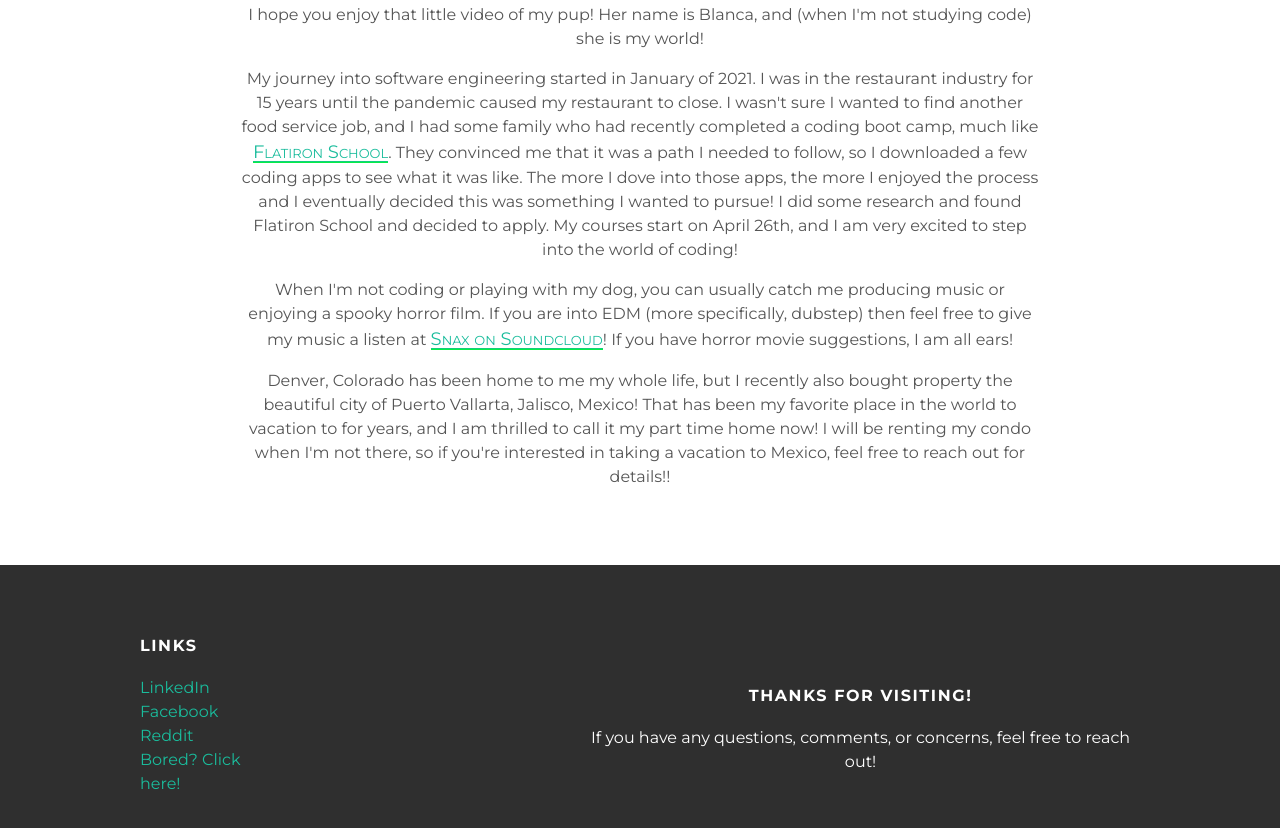
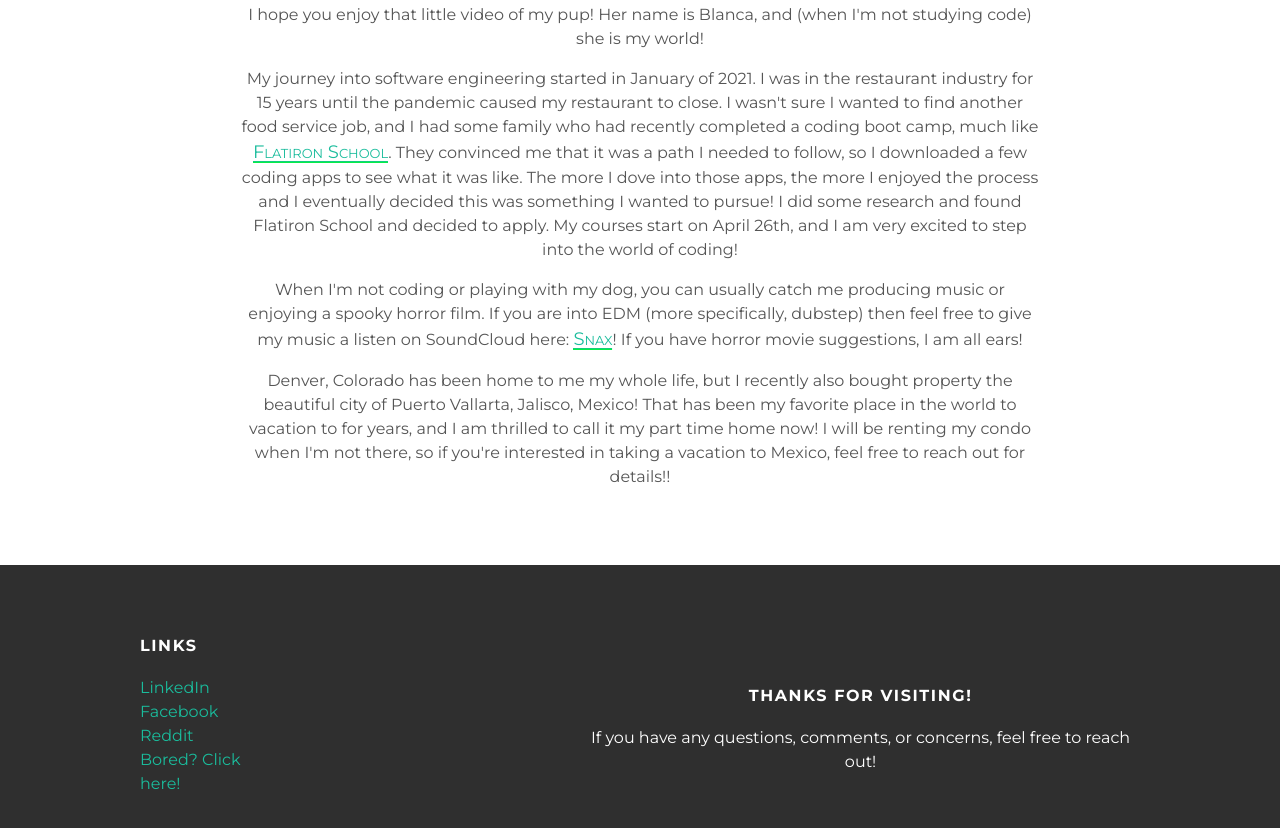
Before and after one commit to TonyRosh/fixed-page, a plain HTML site: page about.html in a window 1280 px wide. Shown: the part 859-1687 px from the top of the page. Drawn offline with Linux system fonts and the light colour scheme.

Commit message:
fixed about me

```diff
--- a/about.html
+++ b/about.html
@@ -27,7 +27,7 @@
           <div class="about-content">
             <p>I hope you enjoy that little video of my pup! Her name is Blanca, and (when I'm not studying code) she is my world!</p>
             <p>My journey into software engineering started in January of 2021. I was in the restaurant industry for 15 years until the pandemic caused my restaurant to close. I wasn't sure I wanted to find another food service job, and I had some family who had recently completed a coding boot camp, much like <a href="https://flatironschool.com/welcome-to-flatiron-school/?utm_source=Google&utm_medium=ppc&utm_campaign=1783325438&utm_content=75897432663&utm_term=flatiron%20scholarship&uqaid=488305145646&EAIaIQobChMI6L-kvb_-7wIVQ_HACh1wrgyUEAAYASAAEgIgz_D_BwE&gclid=EAIaIQobChMI6L-kvb_-7wIVQ_HACh1wrgyUEAAYASAAEgIgz_D_BwE" target="_blank" rel="noopener noreferrer">Flatiron School</a>. They convinced me that it was a path I needed to follow, so I downloaded a few coding apps to see what it was like. The more I dove into those apps, the more I enjoyed the process and I eventually decided this was something I wanted to pursue! I did some research and found Flatiron School and decided to apply. My courses start on April 26th, and I am very excited to step into the world of coding!</p>
-            <p>When I'm not coding or playing with my dog, you can usually catch me producing music or enjoying a spooky horror film. If you are into EDM (more specifically, dubstep) then feel free to give my music a listen at <a href="https://soundcloud.com/musicpizzasnax" target="_blank" rel="noopener noreferrer">Snax on Soundcloud</a>! If you have horror movie suggestions, I am all ears!</p>
+            <p>When I'm not coding or playing with my dog, you can usually catch me producing music or enjoying a spooky horror film. If you are into EDM (more specifically, dubstep) then feel free to give my music a listen on SoundCloud here: <a href="https://soundcloud.com/musicpizzasnax" target="_blank" rel="noopener noreferrer">Snax</a>! If you have horror movie suggestions, I am all ears!</p>
             <p>Denver, Colorado has been home to me my whole life, but I recently also bought property the beautiful city of Puerto Vallarta, Jalisco, Mexico! That has been my favorite place in the world to vacation to for years, and I am thrilled to call it my part time home now! I will be renting my condo when I'm not there, so if you're interested in taking a vacation to Mexico, feel free to reach out for details!!</p>
           </div>
         </div>
```
